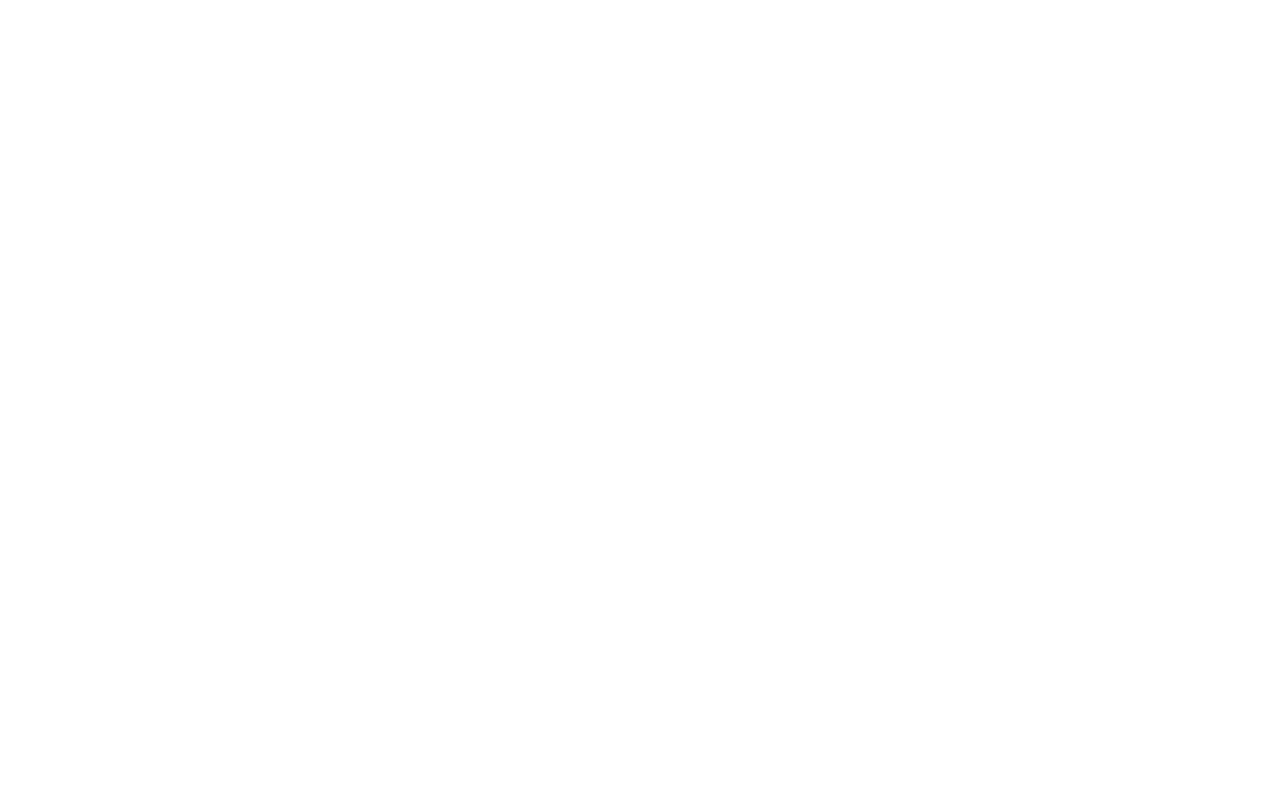
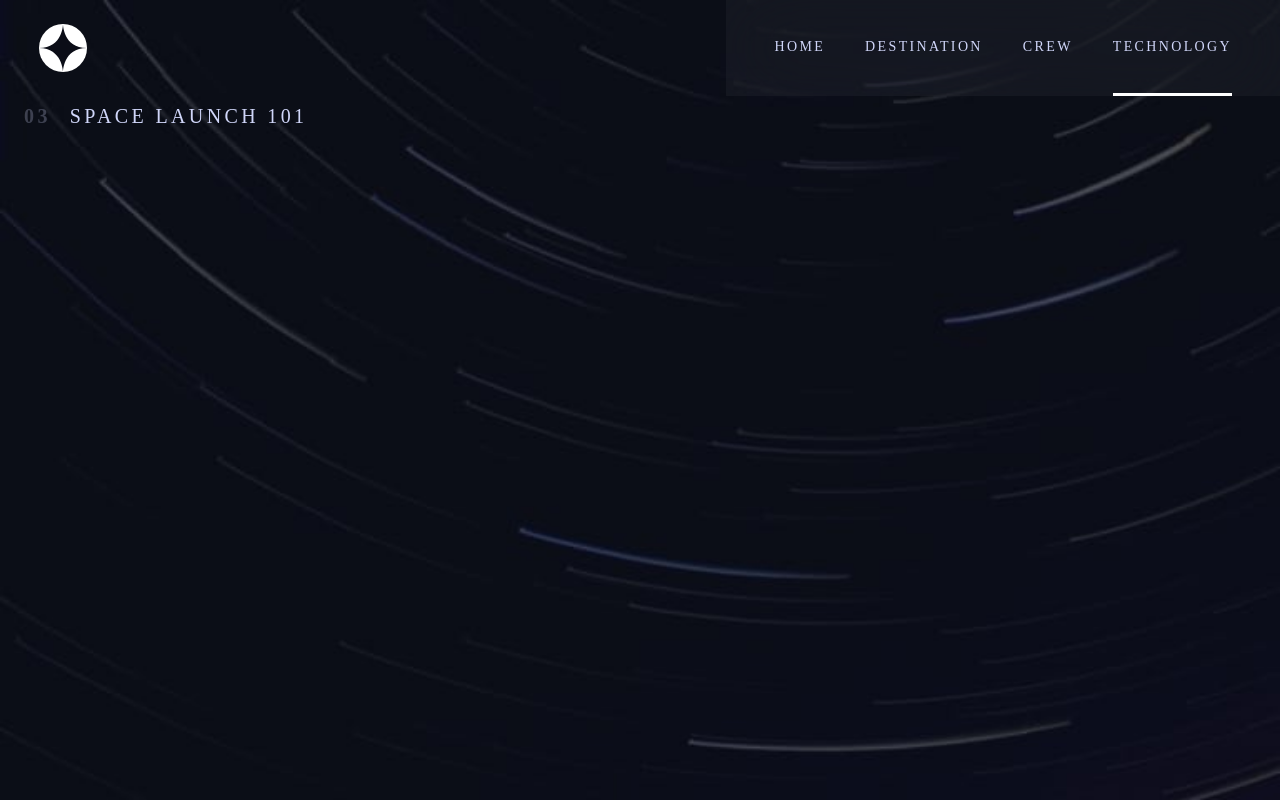
Before and after one commit to ZuuZaa/space-tourism, a React (Vite) app: page /technology in a window 1280 px wide. Before the commit this address had no page. Built offline with nearby package versions, Linux system fonts and the light colour scheme; a web font is replaced by a local one.

Commit message:
feat: add crew and technology pages to routing

```diff
--- a/src/components/main-layout/index.jsx
+++ b/src/components/main-layout/index.jsx
@@ -1 +1 @@
-export * from "./main-layout";
+export {default} from "./main-layout";
--- a/src/components/main-layout/main-layout.jsx
+++ b/src/components/main-layout/main-layout.jsx
@@ -2,7 +2,7 @@
 import { Outlet } from "react-router-dom";
 import { StyledMainLayout } from "./main-layout.styled";
 
-export const MainLayout = () => {
+const MainLayout = () => {
   return (
     <StyledMainLayout>
       <Header />
@@ -10,3 +10,5 @@
     </StyledMainLayout>
   );
 };
+
+export default MainLayout;
--- a/src/config/constans.js
+++ b/src/config/constans.js
@@ -19,7 +19,8 @@
     background: {
       mobile: "src/assets/images/destination/background-destination-mobile.jpg",
       tablet: "src/assets/images/destination/background-destination-tablet.jpg",
-      desktop: "src/assets/images/destination/background-destination-desktop.jpg",
+      desktop:
+        "src/assets/images/destination/background-destination-desktop.jpg",
     },
     active: false,
   },
@@ -27,7 +28,7 @@
     name: "crew",
     order: "02",
     link: "/crew",
-    description: "",
+    description: "Meet your crew",
     background: {
       mobile: "src/assets/images/crew/background-crew-mobile.jpg",
       tablet: "src/assets/images/crew/background-crew-tablet.jpg",
@@ -39,7 +40,7 @@
     name: "technology",
     order: "03",
     link: "/technology",
-    description: "",
+    description: "SPACE LAUNCH 101",
     background: {
       mobile: "src/assets/images/technology/background-technology-mobile.jpg",
       tablet: "src/assets/images/technology/background-technology-tablet.jpg",
--- /dev/null
+++ b/src/pages/crew/crew-page.jsx
@@ -0,0 +1,6 @@
+import { NAV_LINKS } from "@/config/constans";
+import { PageLayout } from "@/components/page-layout";
+
+
+const CrewPage = () => <PageLayout pageDetails={NAV_LINKS.CREW}/>;
+export default CrewPage;
--- /dev/null
+++ b/src/pages/crew/index.js
@@ -0,0 +1 @@
+export {default} from './crew-page'
--- a/src/pages/destination/destination-page.jsx
+++ b/src/pages/destination/destination-page.jsx
@@ -1,8 +1,6 @@
 import { PageLayout } from "@/components/page-layout";
 import { NAV_LINKS } from "@/config/constans";
 
-const Destination = () => {
-  return <PageLayout pageDetails={NAV_LINKS.DESTINATION}/>;
-};
+const Destination = () => <PageLayout pageDetails={NAV_LINKS.DESTINATION}/>;
 
 export default Destination;
--- /dev/null
+++ b/src/pages/technology/index.js
@@ -0,0 +1 @@
+export {default} from './technology-page'
--- /dev/null
+++ b/src/pages/technology/technology-page.jsx
@@ -0,0 +1,6 @@
+import { NAV_LINKS } from "@/config/constans";
+import { PageLayout } from "@/components/page-layout";
+
+const TechnologyPage = () => <PageLayout pageDetails={NAV_LINKS.TECHNOLOGY}/>;
+
+export default TechnologyPage;
--- a/src/routing/index.jsx
+++ b/src/routing/index.jsx
@@ -1,26 +1,28 @@
 import { Route, Routes } from "react-router-dom";
-import { MainLayout } from "@/components/main-layout/main-layout";
+import MainLayout from "@/components/main-layout";
+import HomePage from "@/pages/home";
 import Destination from "@/pages/destination";
-import HomePage from "@/pages/home";
+import CrewPage from "@/pages/crew";
+import TechnologyPage from "@/pages/technology";
 
 export const Routing = () => {
   return (
     <Routes>
-      <Route path="/" element={<MainLayout background="home-background" />}>
+      <Route path="/" element={<MainLayout />}>
         <Route index element={<HomePage />} />
         <Route path="destination" element={<Destination />}>
           {/* <Route index element={<Navigate to="moon" />} />
           <Route path=":name" element={<DestinationContent />} /> */}
         </Route>
-        {/*
-        <Route path="crew" element={<Crew />}>
-          <Route index element={<Navigate to="commander" />} />
-          <Route path=":role" element={<CrewContent />} />
+
+        <Route path="crew" element={<CrewPage />}>
+          {/* <Route index element={<Navigate to="commander" />} />
+          <Route path=":role" element={<CrewContent />} /> */}
         </Route>
-        <Route path="technology" element={<Technology />}>
-          <Route index element={<Navigate to="launch" />} />
-          <Route path=":id" element={<TechnologyContent />} />
-        </Route> */}
+        <Route path="technology" element={<TechnologyPage />}>
+          {/* <Route index element={<Navigate to="launch" />} />
+          <Route path=":id" element={<TechnologyContent />} /> */}
+        </Route>
       </Route>
     </Routes>
   );
```
Also changed, not shown: src/pages/crew/index.jsx (deleted, +0 -11 lines), src/pages/technology/index.jsx (deleted, +0 -11 lines).
